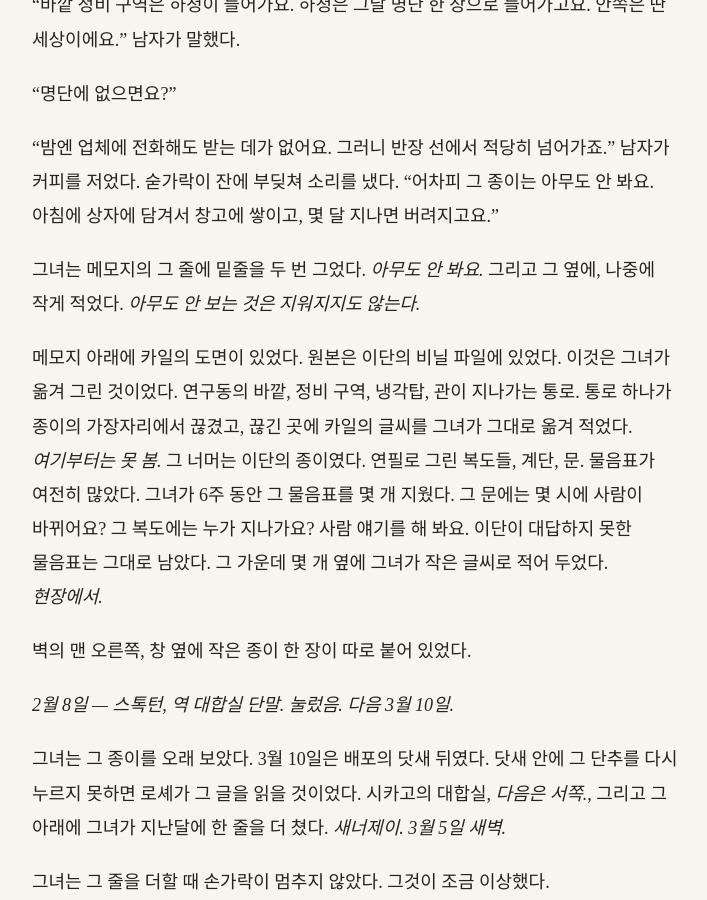
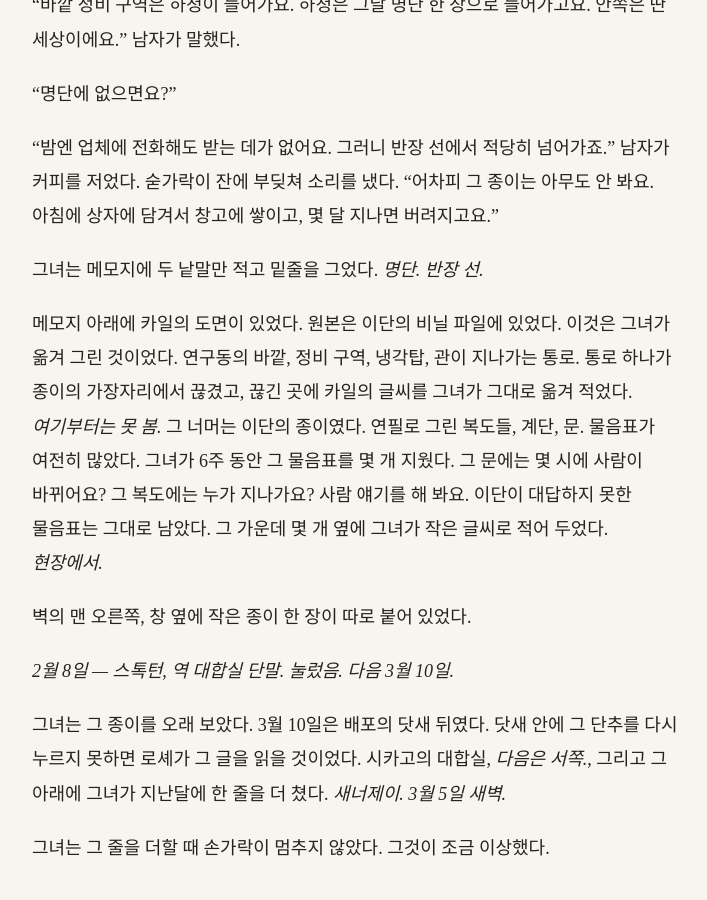
Before and after one commit to kangkkang/writer_s1_public, a Jekyll site: the page built from vol1/033.md, in a window 1280 px wide and 900 px high, scrolled down 1872 px. Shown: the whole window, without its empty margins (284-991 px from the left). Built offline with Jekyll 4.4.1, drawn with Linux system fonts in a browser that asks for light colours; our own code applies the rules of GitHub Pages for plain Markdown files.

Commit message:
Update from https://github.com/kangkkang/writer_s1/commit/d2ee408ac6b9de8a2ebc05b397e1a3284c03ed4c

```diff
--- a/vol1/033.md
+++ b/vol1/033.md
@@ -30,7 +30,7 @@
 
 "밤엔 업체에 전화해도 받는 데가 없어요. 그러니 반장 선에서 적당히 넘어가죠." 남자가 커피를 저었다. 숟가락이 잔에 부딪쳐 소리를 냈다. "어차피 그 종이는 아무도 안 봐요. 아침에 상자에 담겨서 창고에 쌓이고, 몇 달 지나면 버려지고요."
 
-그녀는 메모지의 그 줄에 밑줄을 두 번 그었다. *아무도 안 봐요.* 그리고 그 옆에, 나중에 작게 적었다. *아무도 안 보는 것은 지워지지도 않는다.*
+그녀는 메모지에 두 낱말만 적고 밑줄을 그었다. *명단.* *반장 선.*
 
 메모지 아래에 카일의 도면이 있었다. 원본은 이단의 비닐 파일에 있었다. 이것은 그녀가 옮겨 그린 것이었다. 연구동의 바깥, 정비 구역, 냉각탑, 관이 지나가는 통로. 통로 하나가 종이의 가장자리에서 끊겼고, 끊긴 곳에 카일의 글씨를 그녀가 그대로 옮겨 적었다. *여기부터는 못 봄.* 그 너머는 이단의 종이였다. 연필로 그린 복도들, 계단, 문. 물음표가 여전히 많았다. 그녀가 6주 동안 그 물음표를 몇 개 지웠다. 그 문에는 몇 시에 사람이 바뀌어요? 그 복도에는 누가 지나가요? 사람 얘기를 해 봐요. 이단이 대답하지 못한 물음표는 그대로 남았다. 그 가운데 몇 개 옆에 그녀가 작은 글씨로 적어 두었다. *현장에서.*
 
```
